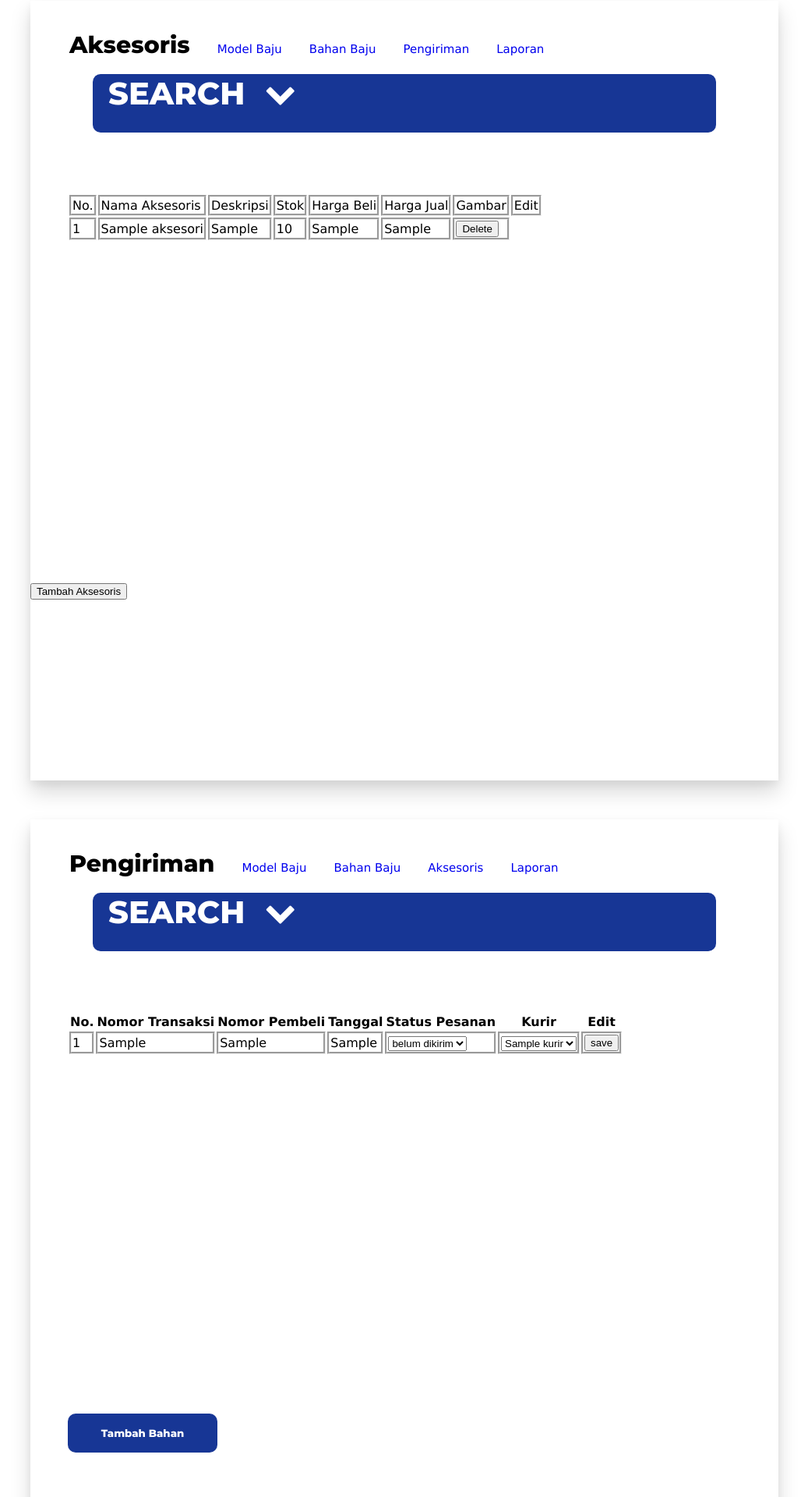
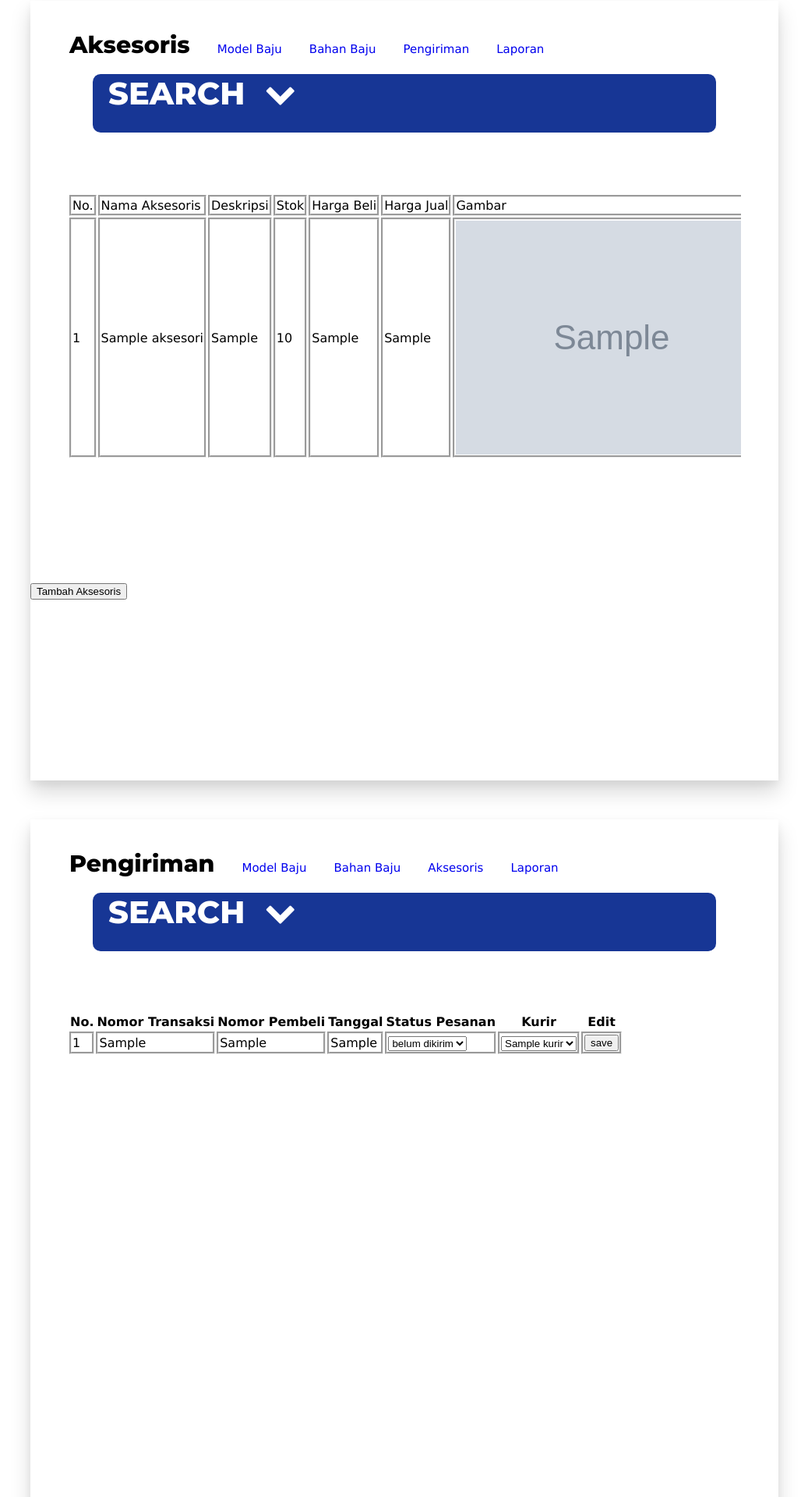
Before and after one commit to vincentiusdaryl/TUBES_PBW_MIBD, a Node server app: template views/home-pemilik.ejs in a window 1280 px wide; the page is wider, and only the part inside the window is pictured. Shown: the part 2952-4872 px from the top of that part at 78% size, without its empty margins (121-1158 px from the left). Run offline with Node 20, Linux system fonts and the light colour scheme; the template is opened without the code that fills it: most values are stand-ins (such as "Sample title", 1, 10 or a date in 2020); grey boxes marked "Sample" are stand-in pictures.

Commit message:
fix error

```diff
--- a/sql.js
+++ b/sql.js
@@ -300,7 +300,7 @@ export const getLaporan = (conn) => {
 // Mengambil total pemasukkan toko baju
 export const getTotalPemasukan = (conn) => {
     return new Promise((resolve, reject) => {
-        conn.query('SELECT SUM(hargaTotal) FROM Transaksi',
+        conn.query('SELECT SUM(hargaTotal) AS total FROM Transaksi',
         (err, res) => {
             if(err) reject(err);
             else resolve(res);
--- a/views/custom.ejs
+++ b/views/custom.ejs
@@ -24,7 +24,7 @@
 			<div id="model-display">
 				<% for(let i = 0; i < models.length; i++){ %>
 					<div class="card model-baju" onclick="pilihModelBaju(<%- i %>, <%- models[i].idModel %>)">
-						<img src="<%- models[i].gambarModel %>">
+						<img src="/uploads/<%- models[i].gambarModel %>">
 						<h3><%- models[i].namaModel %></h3>
 						<p><%- models[i].deskripsiModel %></p>
 						<span><%- models[i].hargaModel %></span>
--- a/views/home-pemilik.ejs
+++ b/views/home-pemilik.ejs
@@ -233,6 +233,7 @@
 							<td><%= aksesoris[i].stock %></td>
 							<td><%= aksesoris[i].hargaJualAksesoris %></td>
 							<td><%= aksesoris[i].hargaBeliAksesoris %></td>
+							<td><img src='/uploads/<%- aksesoris[i].gambarAksesoris %>'></td>
 							<td><button onclick="deleteAksesoris(<%- aksesoris[i].idAksesoris %>)">Delete</button></td>
 						</tr>
 					<% } %>
@@ -245,6 +246,7 @@
 						<td><input type='number'></td>
 						<td><input type='number'></td>
 						<td><input type='number'></td>
+						<td><input type='file'></td>
 						<td><button>Save</button></td>
 					</tr>
 				</template>
@@ -311,9 +313,6 @@
 					<% } %>
 				</table>
 			</div>
-			<a>
-				<button id="btn_tambahakun" type="button">Tambah Bahan</button><br>
-			</a>
 			<div id="form-tambahakun">
 				<table id="table-tambahakun">
 					<tr>
@@ -404,11 +403,8 @@
 						<% } %>
 					</tbody>
 				</table>
-				<span>Total pemasukan: <%- pemasukan %></span>
+				<span>Total pemasukan: <%- pemasukan.total %></span>
 			</div>
-			<a>
-				<button id="btn_tambahakun" type="button">Tambah Bahan</button><br>
-			</a>
 			<div id="form-tambahakun">
 
 				<button id="btn_entertambahakun" type="button">Tambah Akun</button><br>
@@ -521,13 +517,14 @@
 				const td = node.querySelectorAll('td');
 				const input = node.querySelectorAll('input');
 				td[0].textContent = ++nAksesoris;
-				td[6].querySelector('button').addEventListener('click', (e) => {
+				td[7].querySelector('button').addEventListener('click', (e) => {
 					const fd = new FormData();
 					fd.append('name', input[0].value);
 					fd.append('desc', input[1].value);
 					fd.append('stock', +input[2].value);
 					fd.append('buy', +input[3].value);
 					fd.append('sell', +input[4].value);
+					fd.append('img', input[5].files[0]);
 					fetch('/add_aksesoris', {
 						method: 'POST',
 						body: fd
```
Also changed, not shown: 4 other files.
